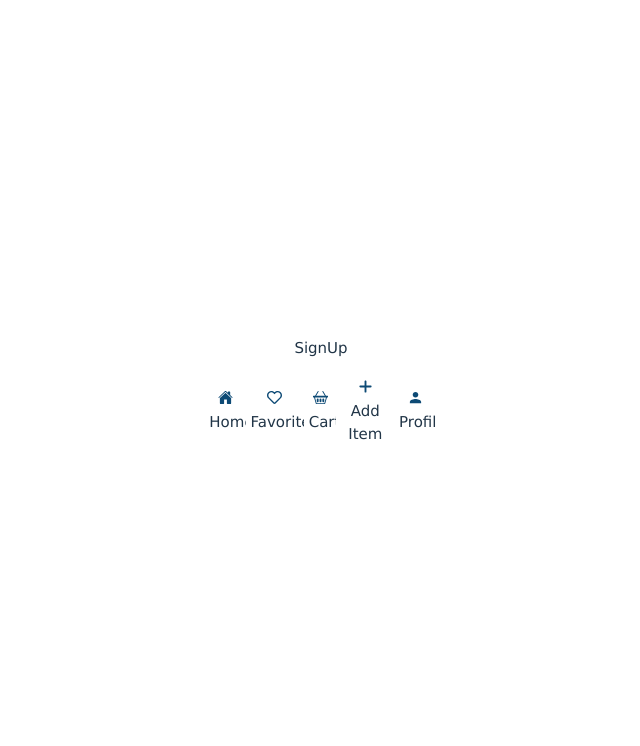
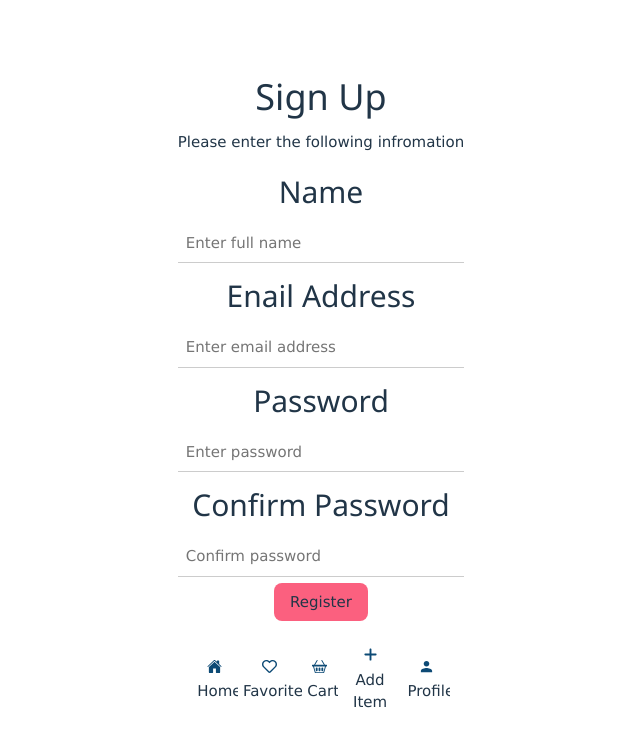
Before and after one commit to zibusisojnduna/Assessment, a React (Vite) app in the folder client/: page /signup in a window 1280 px wide. Shown: the top 746 px of the page, without its empty margins (319-959 px from the left). Built offline with nearby package versions, Linux system fonts and the light colour scheme.

Commit message:
feat home.jsx added

```diff
--- a/client/pages/login.jsx
+++ b/client/pages/login.jsx
@@ -22,7 +22,7 @@ export default function Login() {
 
         <div style={{padding:"5%"}}>
             <button className='w3-button' style={{backgroundColor:"#fb607f"}}>Login</button>
-            <p>Don't have an account? <Link to="/signup">Sign Up</Link></p>
+            <p>Don't have an account? <Link to="/signup" color='#fb607f'>Sign Up</Link></p>
         </div>
 
     </section>
--- a/client/pages/signUp.jsx
+++ b/client/pages/signUp.jsx
@@ -1,7 +1,29 @@
 import React from 'react'
-
+import "../src/assets/w3.css"
 export default function SignUp() {
   return (
-    <div>SignUp</div>
+    <section>
+        <div>
+            <h1>Sign Up</h1>
+            <p>Please enter the following infromation</p>
+        </div>
+
+        <div>
+            <h2>Name</h2>
+            <input className='w3-input' type='text' placeholder='Enter full name'></input>
+
+            <h2>Enail Address</h2>
+            <input className='w3-input' type='email' placeholder='Enter email address'></input>
+
+            <h2>Password</h2>
+            <input className='w3-input' type='password' placeholder='Enter password'></input>
+
+            <h2>Confirm Password</h2>
+            <input className='w3-input' type='password' placeholder='Confirm password'></input>
+
+            <button className='w3-button' style={{backgroundColor:"#fb607f", margin:"2%"}}>Register</button>
+
+        </div>
+    </section>
   )
 }
```
Also changed, not shown: client/pages/home.jsx (added, +16 -0 lines), client/src/assets/Ui cUX.png (added).
